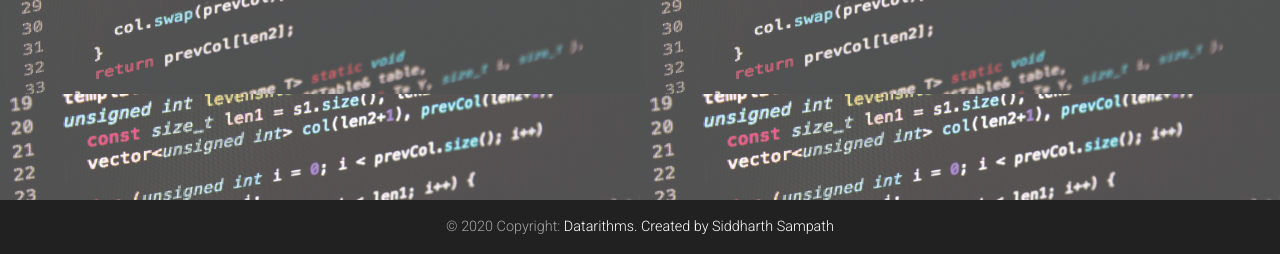
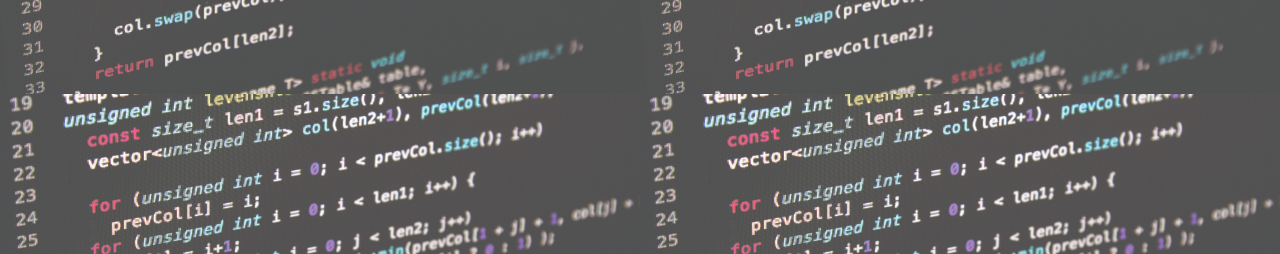
Before and after one commit to SiddharthSampath/DataRithms, a Python web app: template templates/index.html in a window 1280 px wide. Shown: the part 546-800 px from the top of the page. Run offline with Jinja, Linux system fonts and the light colour scheme; the template is opened without the code that fills it, so the values that code supplies are empty; some libraries are stand-ins or nearby versions.

Commit message:
Removed footer

```diff
--- a/templates/base.html
+++ b/templates/base.html
@@ -66,16 +66,6 @@
     <!-- MDB core JavaScript -->
     <script type="text/javascript" src="https://cdnjs.cloudflare.com/ajax/libs/mdbootstrap/4.19.1/js/mdb.min.js"></script>
     {% block js %}{% endblock %}
-    <!-- Footer -->
-<footer class="page-footer font-small blue">
 
-  <!-- Copyright -->
-  <div class="footer-copyright text-info-50 bg-dark text-center fixed-bottom py-3">© 2020 Copyright:
-    <a class="text-info-50 bg-dark" href="/"> Datarithms. Created by Siddharth Sampath</a>
-  </div>
-  <!-- Copyright -->
-
-</footer>
-<!-- Footer -->
   </body>
 </html>
```
